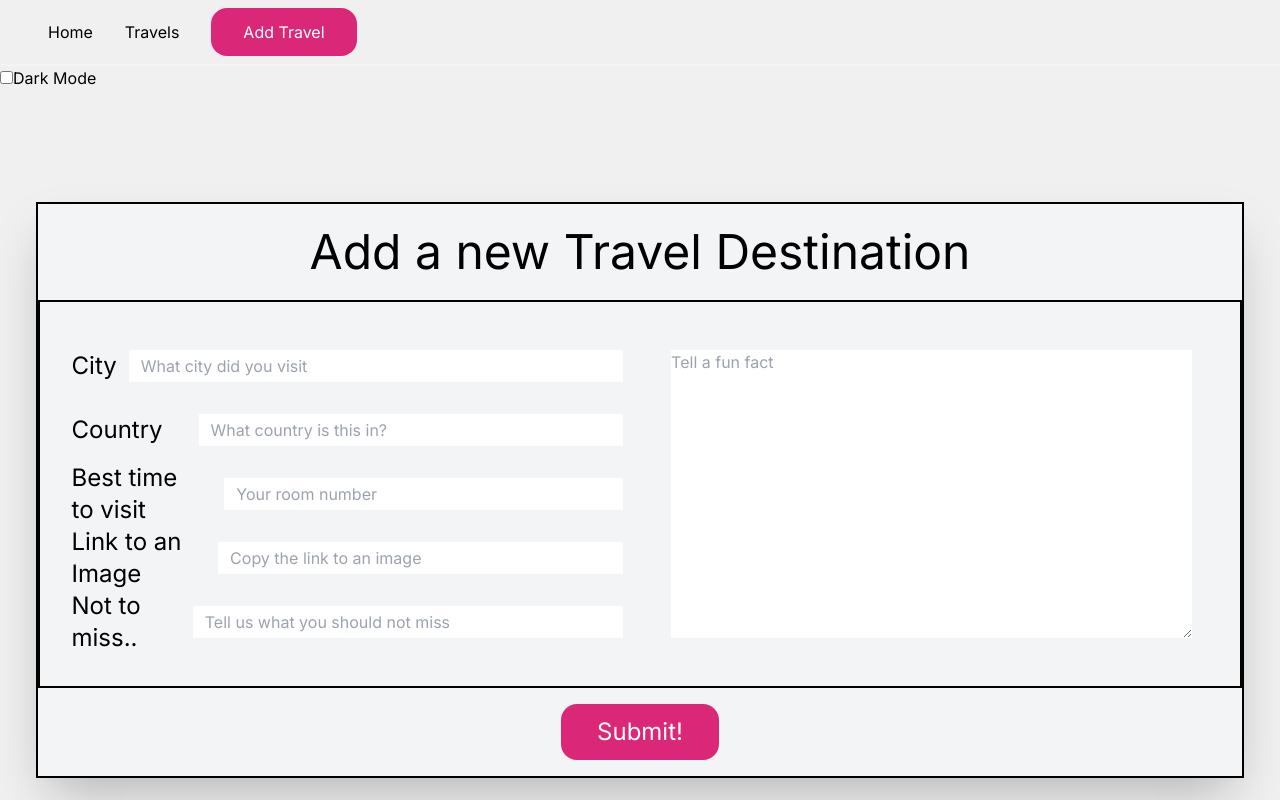
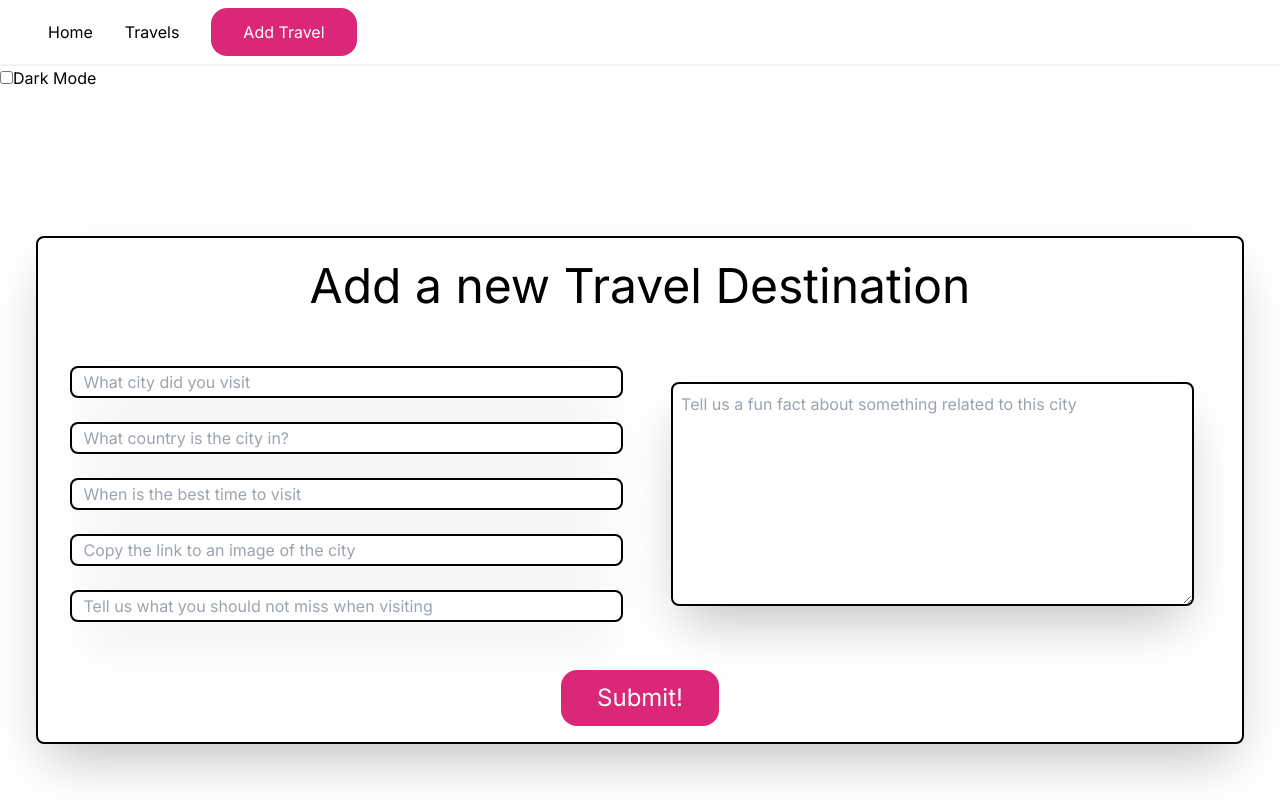
Before and after one commit to MartiZu/travelapp, a Next.js app: page /addTravel in a window 1280 px wide. Shown: the top 800 px of the page. Built offline with nearby package versions, Linux system fonts and the light colour scheme.

Commit message:
styling and definiding design

```diff
--- a/app/addTravel/AddTravelForm.js
+++ b/app/addTravel/AddTravelForm.js
@@ -53,20 +53,20 @@ export default function AddTravelForm() {
 
   return (
     <form
-      className="flex flex-row justify-center items-center border-2 border-black border-solid shadow-2xl"
+      className="flex flex-row justify-center items-center border-2 rounded-lg border-black border-solid shadow-2xl"
       onSubmit={submitForm}
     >
       {/* <div></div> */}
-      <div className="boarder-radius:0.5rem bg-gray-100 w-full max-w-7xl text-2xl">
-        <h1 className="text-center m-4 px-64 text-5xl p-2">
+      <div className="boarder-radius:0.5rem4 w-full max-w-7xl text-2xl ">
+        <h1 className="text-center m-4 px-64 text-5xl p-2 ">
           Add a new Travel Destination
         </h1>
-        <div className="flex flex-row w-full p-4 border-2 border-black border-solid">
-          <div className="left m-4 w-1/2 flex flex-col justify-evenly">
-            <label className="flex flex-row items-center gap-3 h-16">
-              <p>City</p>
+        <div className="flex flex-row w-full p-4 border-1 border-black border-solid ">
+          <div className="left w-1/2 m-4 grid grid-cols-2 gap-6">
+            <label className="flex flex-row items-center col-span-2">
+              {/* <p>City</p> */}
               <input
-                className="w-full text-base h-8 px-3"
+                className="w-full text-base h-8 px-3 rounded-lg border-2 border-black border-solid shadow-2xl"
                 type="text"
                 required
                 placeholder="What city did you visit"
@@ -75,49 +75,49 @@ export default function AddTravelForm() {
                 onChange={(e) => setCity(e.target.value)}
               />
             </label>
-            <label className="flex flex-row items-center gap-9 h-16">
-              <p className="">Country</p>
+            <label className="flex flex-row items-center col-span-2">
+              {/* <p className="">Country</p> */}
               <input
-                className="w-full text-base h-8 px-3"
+                className="w-full text-base h-8 px-3 rounded-lg border-2 border-black border-solid shadow-2xl"
                 type="text"
                 required
-                placeholder="What country is this in?"
+                placeholder="What country is the city in?"
                 name="country"
                 value={country}
                 onChange={(e) => setCountry(e.target.value)}
               />
             </label>
-            <label className="flex flex-row items-center gap-5">
-              <p>Best time to visit</p>
+            <label className="flex flex-row items-center gap-5 col-span-2">
+              {/* <p>Best time to visit</p> */}
               <input
-                className="w-full text-base h-8 px-3"
+                className="w-full text-base h-8 px-3 rounded-lg border-2 border-black border-solid shadow-2xl"
                 type="text"
                 required
-                placeholder="Your room number"
+                placeholder="When is the best time to visit"
                 name="room"
                 value={visittime}
                 onChange={(e) => setVisittime(e.target.value)}
               />
             </label>
-            <label className="flex flex-row items-center gap-3">
-              <p>Link to an Image</p>
+            <label className="flex flex-row items-center gap-3 col-span-2">
+              {/* <p>Link to an Image</p> */}
               <input
-                className="w-full text-base h-8 px-3"
+                className="w-full text-base h-8 px-3 rounded-lg border-2 border-black border-solid shadow-2xl"
                 type="text"
                 required
-                placeholder="Copy the link to an image"
+                placeholder="Copy the link to an image of the city"
                 name="image"
                 value={image}
                 onChange={(e) => setImage(e.target.value)}
               />
             </label>
-            <label className="flex flex-row items-center gap-3">
-              <p>Not to miss..</p>
+            <label className="flex flex-row items-center gap-3 col-span-2">
+              {/* <p>Not to miss..</p> */}
               <input
-                className="w-full text-base h-8 px-3"
+                className="w-full text-base h-8 px-3 rounded-lg border-2 border-black border-solid shadow-2xl"
                 type="text"
                 required
-                placeholder="Tell us what you should not miss"
+                placeholder="Tell us what you should not miss when visiting"
                 name="notmiss"
                 value={notmiss}
                 onChange={(e) => setNotmiss(e.target.value)}
@@ -127,9 +127,9 @@ export default function AddTravelForm() {
           <div className="right w-1/2 m-4 p-4">
             {/* <p>Description</p> */}
             <textarea
-              className="h-full w-full text-base"
+              className="h-full w-full p-2 text-base rounded-lg border-2 border-black border-solid shadow-2xl"
               required
-              placeholder="Tell a fun fact"
+              placeholder="Tell us a fun fact about something related to this city"
               name="description"
               value={funfact}
               onChange={(e) => setFunfact(e.target.value)}
--- a/app/globals.css
+++ b/app/globals.css
@@ -4,8 +4,9 @@
 
 :root {
   --foreground-color-light: #000; /* Default foreground color for light mode */
-  --background-color-light: #f0f0f0; /* Default background color for light mode */
+  --background-color-light: #ffffff; /* Default background color for light mode */
   --background-color-dark: #333; /* Default background color for dark mode */
+  --foreground-color-dark: #fff; /* Foreground color for dark mode */
 }
 
 body {
@@ -13,11 +14,15 @@ body {
   background-color: var(--background-color-light); /* Set the background color to light by default */
 }
 
-.dark-mode {
-  --foreground-color-dark: #fff; /* Foreground color for dark mode */
-}
-
 .dark-mode body {
   color: var(--foreground-color-dark);
   background-color: var(--background-color-dark); /* Change the background color to dark in dark mode */
 }
+
+input, textarea {
+  color: var(--foreground-color-light);
+}
+
+.dark-mode input, .dark-mode textarea {
+  color: var(--foreground-color-light);
+}
--- a/app/page.js
+++ b/app/page.js
@@ -7,21 +7,22 @@ export default function Home() {
     <main className="flex min-h-screen flex-col items-center justify-between p-24">
       <div
         id="top-container"
-        className="w-screen h-96 flex flex-row px-8 items-center p-6"
+        className="w-screen h-96 flex flex-row items-center"
       >
-        <div id="left-container" className="flex flex-col p-8">
-          <div id="data-form" className="grid grid-cols-2 gap-4">
-            <h2 className="col-span-2 text-justify text- text-4xl p-4">
+        <div id="left-container" className="flex flex-col p-8 mx-10 rounded-lg border-2 border-black border-solid shadow-2xl">
+          <div id="data-form" className="grid grid-cols-2 gap-4" >
+            <h2 className="col-span-2 text-justify text-4xl p-4">
               Welcome to Wanderlust. The travel diary you did not know you needed.
             </h2>
-            <input placeholder="Name" className="p-2" />
-            <input placeholder="Email" className="p-2" />
+            <p className="col-span-2 text-justify text-xl p-4">The travel diary you did not know you needed.</p>
+            <input placeholder="Name" className="p-2 rounded-lg border-2 border-black border-solid shadow-2xl" />
+            <input placeholder="Email" className="p-2 rounded-lg border-2 border-black border-solid shadow-2xl" />
             <button className="col-span-2 p-2 bg-blue-500 text-white rounded-md">
               Submit
             </button>
           </div>
         </div>
-        <div id="right-container" className="relative w-1/2 h-full">
+        <div id="right-container" className="relative w-1/2 h-full mx-10">
           <Image
             className="object-cover w-full h-full rounded-md"
             src={sub}
--- a/app/travels/TravelList.js
+++ b/app/travels/TravelList.js
@@ -1,5 +1,6 @@
 import Link from "next/link";
 import Image from "next/image";
+import img from "../images/image-file.png"
 const baseURL = "https://travel-app-backend-oimo.onrender.com";
 
 async function getTravels() {
@@ -36,13 +37,14 @@ export default async function TravelList() {
   console.log(travels);
 
   return (
-    <main className="flex flex-col justify-center items-center shrink-0">
-      <div className="grid grid-cols-2 gap-4 p-8 m-auto">
+    <main className="flex flex-col justify-center items-center shrink-0 m-20">
+      <div className="grid grid-cols-2 gap-6 p-2">
         {travels.map((travel) => (
           <div
-            className="mx-32 my-8 p-8 w-full max-w-4xl leading-loose rounded-lg"
+            className="grid grid-cols-3 p-8 w-full max-w-4xl leading-loose rounded-lg border-2 border-black border-solid shadow-2xl"
             key={travel.id}
           >
+            <div className="col-span-2">
               <Link href={`/travels/${travel.id}`}>
                 <h2 className="font-bold text-xl">
                   {travel.city}, {travel.country}
@@ -50,7 +52,12 @@ export default async function TravelList() {
                 <p>{travel.best_time_to_visit}</p>
 
                 <p>{travel.fun_fact}</p>
-              <p>{travel.not_to_miss}</p>
+                <p className="underline">{travel.not_to_miss}</p>
+              </Link>
+            </div>
+
+            <div className="p-4">
+              <Image src={img} placeholder="blur" blurDataURL="" alt="icon"/>
               {/* <Image
                 src={travel.imglink}
                 alt={`Image for ${travel.city}`}
@@ -58,7 +65,7 @@ export default async function TravelList() {
                 height={24}
                 priority
               /> */}
-            </Link>
+            </div>
           </div>
         ))}
         {travels.length === 0 && (
```
Also changed, not shown: app/images/image-file.png (added). Lines whose indentation alone changed are shown as unchanged.
